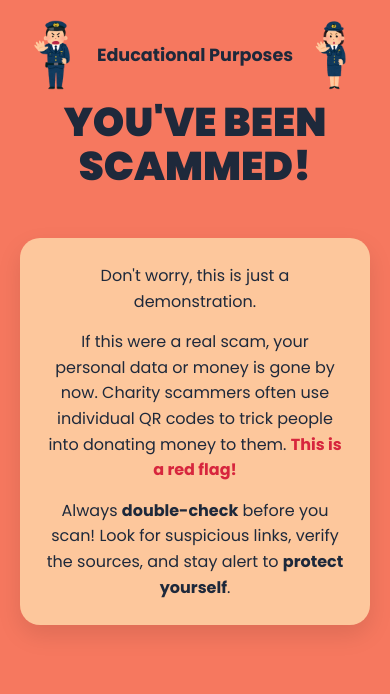
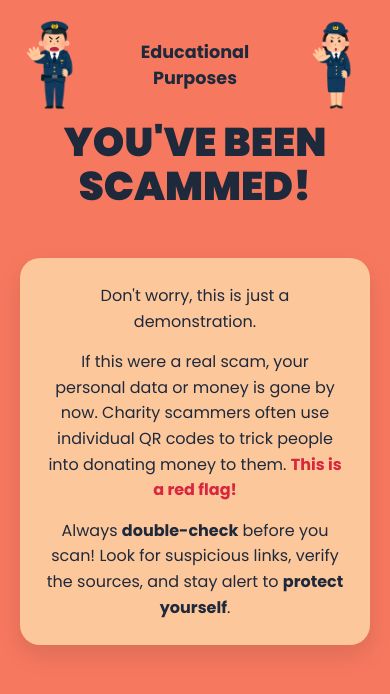
Before and after one commit to Dessmonddd/warning-page, a plain HTML site: page learn-more.html in a window 390 px wide. Drawn offline with Linux system fonts and the light colour scheme.

Commit message:
Updated images size

```diff
--- a/learn-more.html
+++ b/learn-more.html
@@ -35,7 +35,7 @@
         }
 
         .header-officer {
-            height: 180px; /* Controls the size of the officers */
+            height: 160px; /* Controls the size of the officers */
             width: auto;
         }
 
@@ -91,7 +91,7 @@
         /* Responsive adjustments for smaller screens */
         @media (max-width: 768px) {
             .header-officer {
-                height: 70px; /* Make officers even smaller on phones */
+                height: 90px; /* Make officers even smaller on phones */
             }
             .sub-heading {
                 font-size: 1.1rem; /* Smaller text on phones */
```
